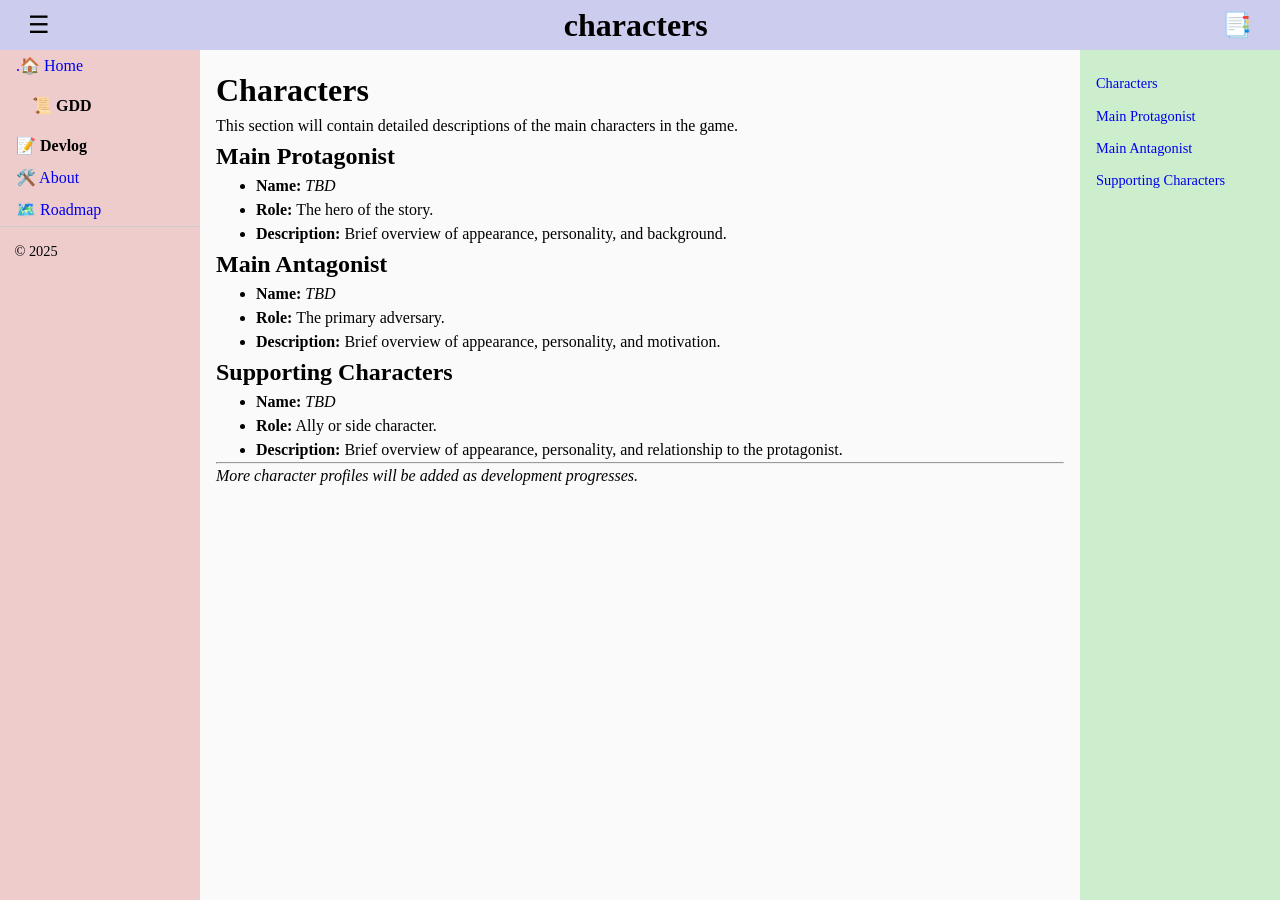
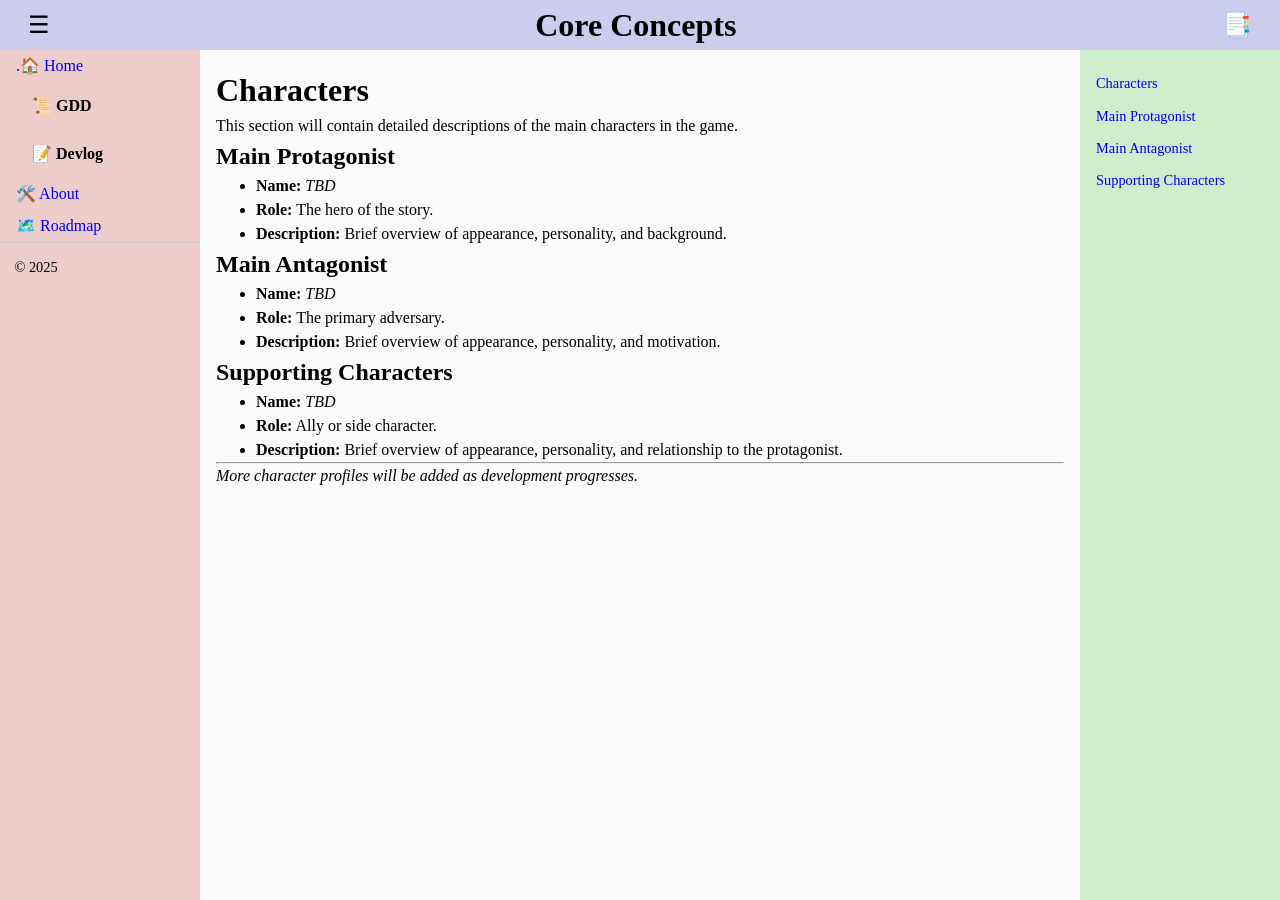
Before and after one commit to BlueStar03/theme, a Jekyll site: the page built from _gdd/characters.md, in a window 1280 px wide. Built offline with Jekyll 4.4.1, drawn with Linux system fonts in a browser that asks for light colours.

Commit message:
collection order

```diff
--- a/_gdd/characters.md
+++ b/_gdd/characters.md
@@ -1,6 +1,8 @@
 ---
-title: characters
+title: Core Concepts
+order: 1
 ---
+
 
 # Characters
 
--- a/_includes/left-panel.html
+++ b/_includes/left-panel.html
@@ -13,7 +13,7 @@
                 {{ item.title }}
               </button>
               <ul class="collapsible-content">
-                {% assign collection_items = site[item.collection] %}
+                {% assign collection_items = site[item.collection] | sort: "order" %}
                 {% for doc in collection_items %}
                   <li><a href="{{ doc.url | relative_url }}">{{ doc.title }}</a></li>
                 {% endfor %}
@@ -21,10 +21,17 @@
             </li>
 
           {% when "blog" %}
-            <li><strong>{{ item.title }}</strong></li>
-            {% for post in site.posts %}
-              <li><a href="{{ post.url | relative_url }}">{{ post.title }}</a></li>
-            {% endfor %}
+            <li class="collapsible-section">
+              <button class="collapsible-toggle" aria-expanded="false">
+                {{ item.title }}
+              </button>
+              <ul class="collapsible-content">
+                {% assign blog_posts = site.posts | sort: "order" %}
+                {% for post in blog_posts %}
+                  <li><a href="{{ post.url | relative_url }}">{{ post.title }}</a></li>
+                {% endfor %}
+              </ul>
+            </li>
 
           {% else %}
             <li><a href="{{ item.url | relative_url }}">{{ item.title }}</a></li>
```
Also changed, not shown: _gdd/index.md (+2 -0 lines), _gdd/lore.md (+2 -0 lines), _gdd/movement.md (+3 -1 lines).
